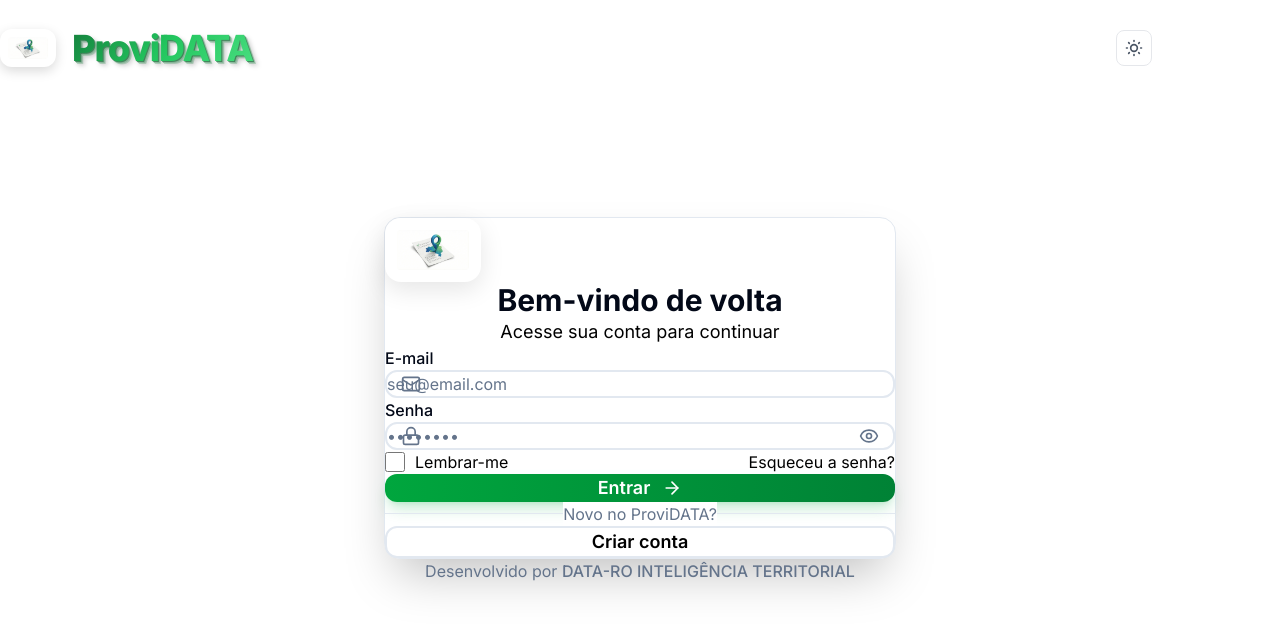
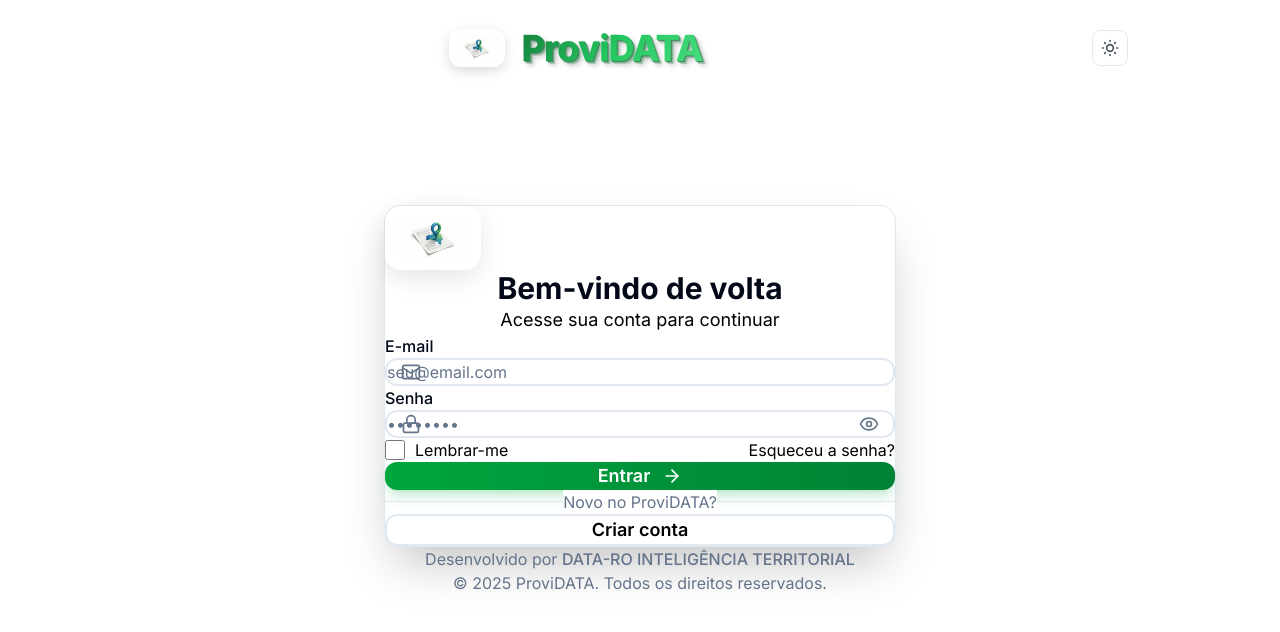
Before and after one commit to justr1de/ProviDATA, a Next.js app: page /login in a window 1280 px wide. Shown: the top 632 px of the page. Built offline with nearby package versions, Linux system fonts and the light colour scheme; no server answers.

Commit message:
fix: centralizar logo no cabeçalho, adicionar espaçamento, adicionar direitos reservados

```diff
--- a/src/app/login/page.tsx
+++ b/src/app/login/page.tsx
@@ -53,12 +53,14 @@ export default function LoginPage() {
 
       {/* Header */}
       <header className="fixed top-0 left-0 right-0 z-50 glass">
-        <div className="max-w-6xl mx-auto px-6 h-24 flex items-center justify-between">
+        <div className="max-w-6xl mx-auto px-6 h-24 flex items-center justify-center relative">
           <Link href="/" className="flex items-center gap-4">
             <Image src="/providata-logo-final.png" alt="ProviDATA" width={56} height={56} style={{ objectFit: 'contain', borderRadius: '12px', backgroundColor: '#ffffff', padding: '8px', boxShadow: '0 4px 12px rgba(0,0,0,0.15)' }} />
             <span className="text-providata-gradient font-extrabold text-4xl tracking-tight">ProviDATA</span>
           </Link>
+          <div className="absolute right-6 top-1/2 -translate-y-1/2">
             <ThemeToggle />
+          </div>
         </div>
       </header>
 
@@ -175,7 +177,8 @@ export default function LoginPage() {
           </div>
 
           {/* Footer */}
-          <p className="text-center text-md text-[var(--muted-foreground)] mt-10">
+          <div className="text-center text-md text-[var(--muted-foreground)] mt-10 space-y-2">
+            <p>
               Desenvolvido por{' '}
               <a
                 href="https://dataro-it.com.br"
@@ -186,6 +189,8 @@ export default function LoginPage() {
                 DATA-RO INTELIGÊNCIA TERRITORIAL
               </a>
             </p>
+            <p>&copy; {new Date().getFullYear()} ProviDATA. Todos os direitos reservados.</p>
+          </div>
         </div>
       </main>
     </div>
```
Lines whose indentation alone changed are shown as unchanged.
